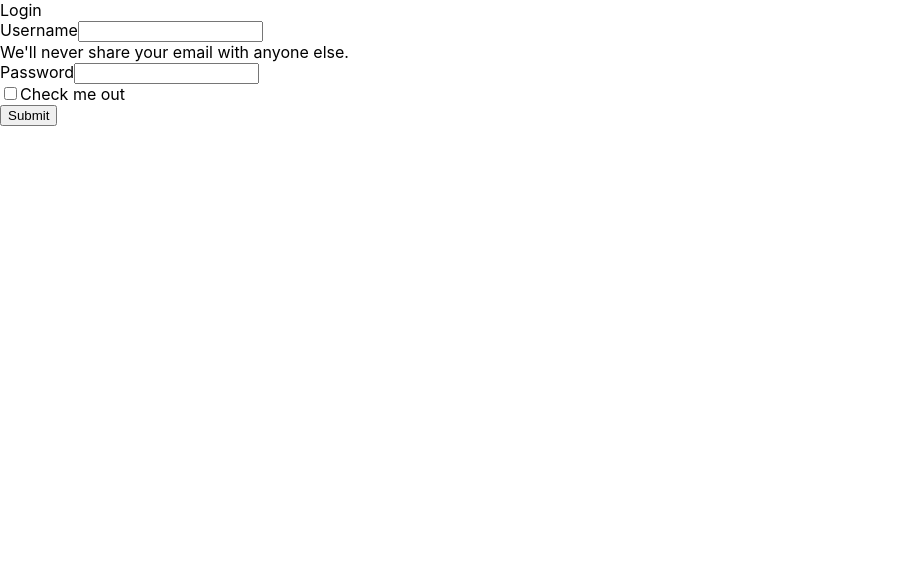
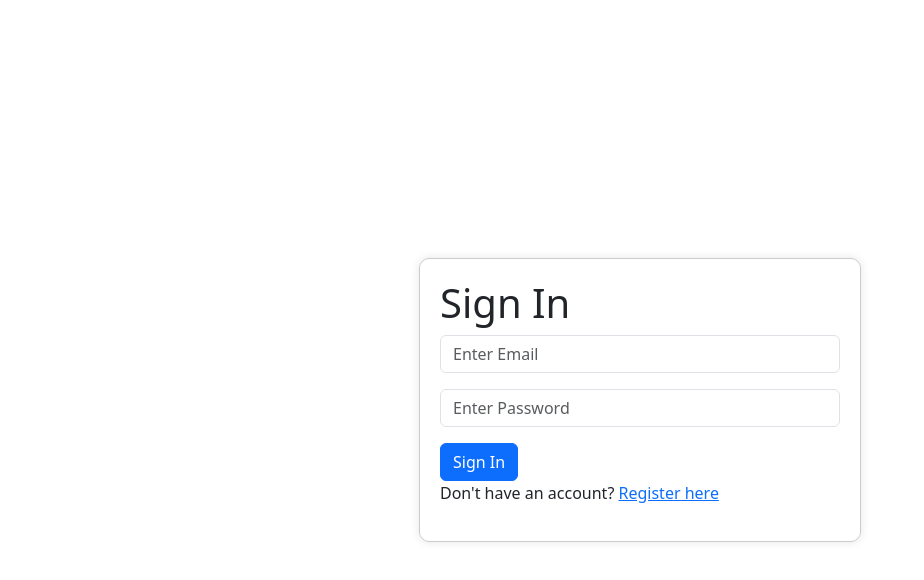
Before and after one commit to michelle-loi/Hairmonize, a React (Create React App) app in the folder frontend/: page / in a window 1280 px wide. Shown: the top 580 px of the page, without its empty margins (0-924 px from the left). Built offline with nearby package versions, Linux system fonts and the light colour scheme.

Commit message:
created the login and register pages, then linked them

```diff
--- a/frontend/package.json
+++ b/frontend/package.json
@@ -6,6 +6,7 @@
     "@testing-library/jest-dom": "^5.17.0",
     "@testing-library/react": "^13.4.0",
     "@testing-library/user-event": "^13.5.0",
+    "bootstrap": "^5.3.2",
     "react": "^18.2.0",
     "react-dom": "^18.2.0",
     "react-router-dom": "^6.18.0",
--- a/frontend/src/App.js
+++ b/frontend/src/App.js
@@ -9,9 +9,6 @@ function App() {
           <Routes>
             <Route path="/" element={<Login/>}/> {/* This routes initially to the login page. For path / means first page write the others as you need*/}
             <Route path="/registration" element={<Registration/>}/>
-
-
-
           </Routes>
         </BrowserRouter>
       </div>
--- a/frontend/src/index.js
+++ b/frontend/src/index.js
@@ -3,6 +3,7 @@ import ReactDOM from 'react-dom/client';
 import './index.css';
 import App from './App';
 import reportWebVitals from './reportWebVitals';
+import '../node_modules/bootstrap/dist/css/bootstrap.min.css';
 
 const root = ReactDOM.createRoot(document.getElementById('root'));
 root.render(
--- /dev/null
+++ b/frontend/src/pages/login.css
@@ -0,0 +1,14 @@
+:root{
+
+}
+
+.login {
+    border: 1px solid #ccc;
+    padding: 20px;
+    border-radius: 10px; /* rounded corners */
+    box-shadow: 0 0 10px rgba(0, 0, 0, 0.1); /* box shadow */
+}
+
+.mb-3{
+    width: 25rem;
+}
--- a/frontend/src/pages/login.jsx
+++ b/frontend/src/pages/login.jsx
@@ -1,24 +1,30 @@
 import React from "react";
+import { Link } from "react-router-dom";
+import "./login.css"
 
 const login = () => {
     return(
-        <form>
-            <label>Login</label>
-            <div class="mb-3">
-                <label for="exampleInputEmail1" class="form-label">Username</label>
-                <input type="email" class="form-control" id="exampleInputEmail1" aria-describedby="emailHelp"></input>
-                <div id="emailHelp" class="form-text">We'll never share your email with anyone else.</div>
-            </div>
-            <div class="mb-3">
-                <label for="exampleInputPassword1" class="form-label">Password</label>
-                <input type="password" class="form-control" id="exampleInputPassword1"/>
-            </div>
-            <div class="mb-3 form-check">
-                <input type="checkbox" class="form-check-input" id="exampleCheck1"/>
-                <label class="form-check-label" for="exampleCheck1">Check me out</label>
-            </div>
-            <button type="submit" class="btn btn-primary">Submit</button>
-        </form>
+        <div className="container min-vh-100 align-items-center d-flex justify-content-center">
+            <form className="login">
+                <h1>Sign In</h1>
+                <div className="mb-3">
+                    <input type="email"  placeholder="Enter Email" className="form-control"/>
+                </div>
+
+                <div className="mb-3">
+                    <input type="password" placeholder="Enter Password" className="form-control"/>
+                </div>
+
+                <div className="signInBut">
+                    <button className="btn btn-primary">Sign In</button>
+                </div>
+
+                <div className="register-link">
+                    <p>Don't have an account? <Link to="/registration">Register here</Link></p>
+                </div>
+
+            </form>
+        </div>
     )
 }
 
--- /dev/null
+++ b/frontend/src/pages/registration.css
@@ -0,0 +1,6 @@
+.register {
+    border: 1px solid #ccc;
+    padding: 20px;
+    border-radius: 10px; /* rounded corners */
+    box-shadow: 0 0 10px rgba(0, 0, 0, 0.1); /* box shadow */
+}
--- a/frontend/src/pages/registration.jsx
+++ b/frontend/src/pages/registration.jsx
@@ -1,8 +1,48 @@
 import React from "react";
-
+import "./registration.css"
+import {Link} from "react-router-dom";
 const registration = () => {
     return(
-        <div>Register</div>
+        <div className="container min-vh-100 align-items-center d-flex justify-content-center">
+            <form className="register">
+                <h1>Register</h1>
+                <div className="mb-3">
+                    <input type="fname"  placeholder="First name" className="form-control"/>
+                </div>
+
+                <div className="mb-3">
+                    <input type="mname" placeholder="Middle name (optional)" className="form-control"/>
+                </div>
+
+                <div className="mb-3">
+                    <input type="lname" placeholder="Last name" className="form-control"/>
+                </div>
+
+                <div className="mb-3">
+                    <input type="email" placeholder="Email address" className="form-control"/>
+                </div>
+
+                <div className="mb-3">
+                    <input type="phone" placeholder="Phone number" className="form-control"/>
+                </div>
+
+                <div className="mb-3">
+                    <input type="username" placeholder="Username" className="form-control"/>
+                </div>
+
+                <div className="mb-3">
+                    <input type="password" placeholder="Password" className="form-control"/>
+                </div>
+
+                <div className="submitInfo">
+                    <button className="btn btn-primary">Submit</button>
+                </div>
+
+                <div className="login-link">
+                    <p>Already have an account? <Link to="/">Return to login page</Link></p>
+                </div>
+            </form>
+        </div>
     )
 }
 
```
Also changed, not shown: 1 other file (tests, documents, lock files or other folders).
